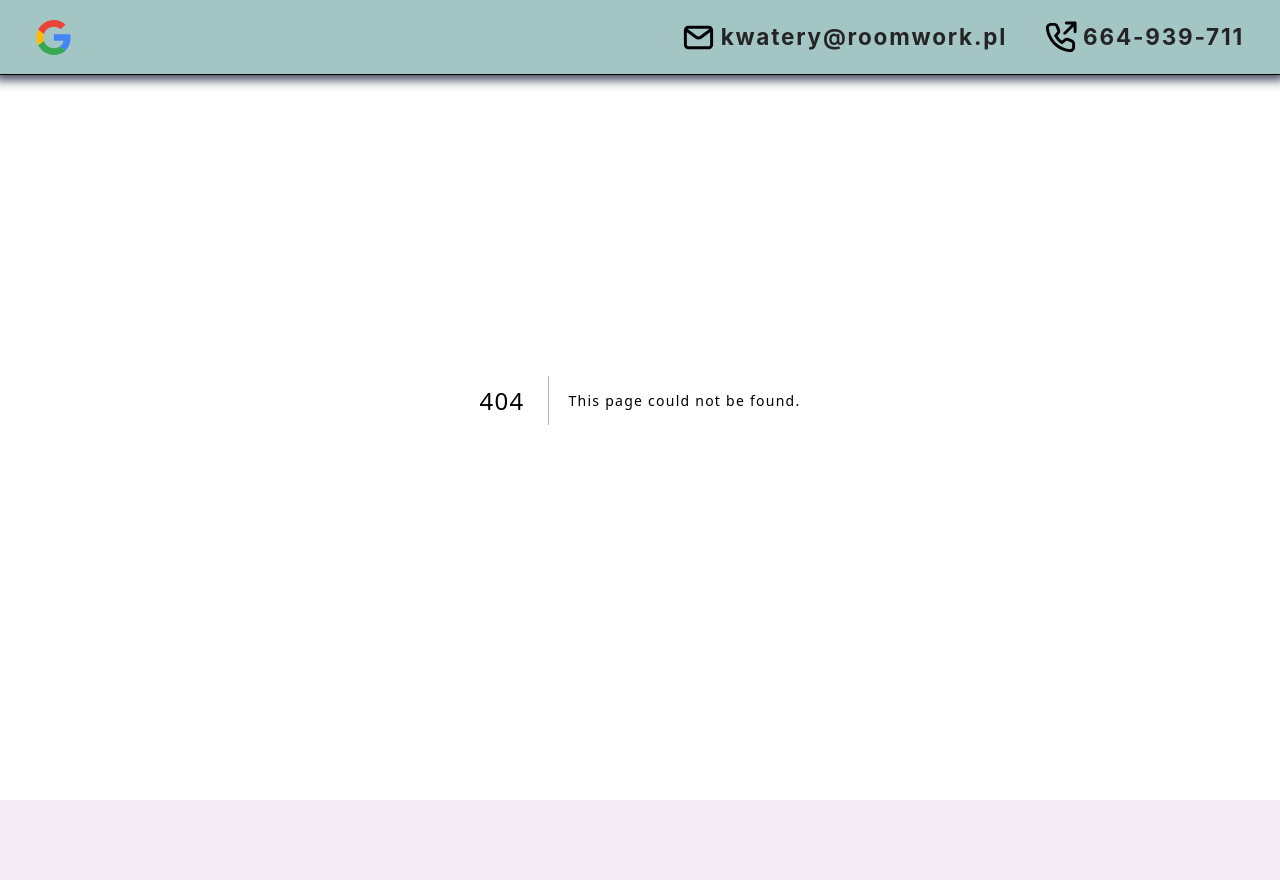
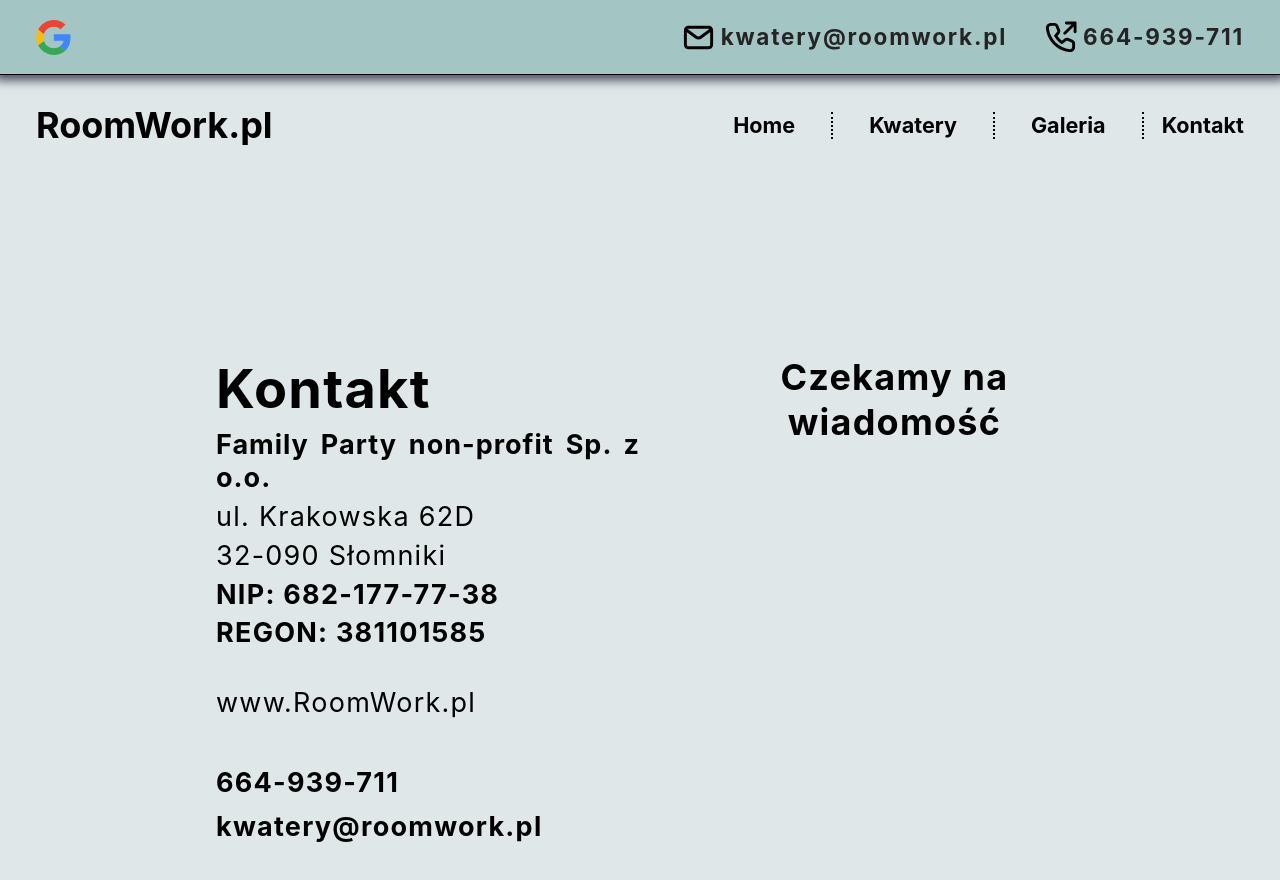
Before and after one commit to TDomagalski/nextjs-roomwork, a Next.js app: page /kontakt in a window 1280 px wide. Before the commit this address had no page. Shown: the top 880 px of the page. Before the commit the page ends 800 px from the top, so only its background shows below. Built offline with nearby package versions, Linux system fonts and the light colour scheme.

Commit message:
feat(Navbar, KontaktPage): add Navbar component, and contact page with scss & rwd

```diff
--- a/src/components/Infobar.js
+++ b/src/components/Infobar.js
@@ -1,6 +1,6 @@
 import Image from "next/image";
 
-import styles from "@/styles/components/Infobar.module.scss";
+import styles from "@/styles/components/infobar.module.scss";
 
 const Infobar = () => {
 	return (
--- a/src/components/Layout.js
+++ b/src/components/Layout.js
@@ -1,9 +1,11 @@
 import Infobar from "./Infobar";
+import Navbar from "./Navbar";
 
 export default function Layout({ children }) {
 	return (
 		<>
 			<Infobar />
+			<Navbar />
 			<div>{children}</div>
 		</>
 	);
--- /dev/null
+++ b/src/components/Navbar.js
@@ -0,0 +1,23 @@
+import Link from "next/link";
+
+import styles from "../styles/components/navbar.module.scss";
+
+export default function Navbar() {
+	return (
+		<div className={styles.navigation_bar}>
+			<div className={styles.container}>
+				<Link href="/" className={styles.logo}>
+					{/* <RoomWorkLogo /> */}
+					<span style={{ fontSize: "2rem" }}>RoomWork.pl</span>
+				</Link>
+
+				<nav>
+					<Link href="/">Home</Link>
+					<Link href="/kwatery">Kwatery</Link>
+					<Link href="/galeria">Galeria</Link>
+					<Link href="/kontakt">Kontakt</Link>
+				</nav>
+			</div>
+		</div>
+	);
+}
--- /dev/null
+++ b/src/pages/kontakt.js
@@ -0,0 +1,37 @@
+import Link from "next/link";
+
+import styles from "@/styles/pages/Kontakt.module.scss";
+
+export default function Kontakt() {
+	return (
+		<main className={styles.main}>
+			<div className={styles.page_Contact}>
+				<div className={styles.Contact_info}>
+					<h1>Kontakt</h1>
+					<p className={styles.info_company}>
+						Family Party non-profit Sp. z o.o.
+					</p>
+					<p className={styles.info_adress}>ul. Krakowska 62D</p>
+					<p className={styles.info_adress}>32-090 Słomniki</p>
+					<p className={styles.info_nip}>NIP: 682-177-77-38</p>
+					<p className={styles.info_regon}>REGON: 381101585</p>
+					<Link href="/">www.RoomWork.pl</Link>
+					<div className={styles.page_link_phoneEmail}>
+						<div className={styles.phone}>
+							{/* <PhoneIcon /> */}
+							<span>664-939-711</span>
+						</div>
+						<div className={styles.email}>
+							{/* <EmailIcon /> */}
+							<span>kwatery@roomwork.pl</span>
+						</div>
+					</div>
+				</div>
+				<div className={styles.page_Contact_form}>
+					<h2>Czekamy na wiadomość</h2>
+					{/* <ContactForm /> */}
+				</div>
+			</div>
+		</main>
+	);
+}
--- a/src/styles/components/Infobar.module.scss
+++ b/src/styles/components/Infobar.module.scss
@@ -3,6 +3,7 @@
 .infobar {
   border-bottom: 1px solid $color-border-dark;
   position: fixed;
+  top: 0;
   width: 100%;
   height: 75px;
   display: flex;
--- /dev/null
+++ b/src/styles/components/navbar.module.scss
@@ -0,0 +1,89 @@
+@import '../variables';
+
+.navigation_bar {
+  width: 100%;
+  background-color: $color-harbor-light;
+  font-weight: 700;
+  margin-top: 76px;
+  letter-spacing: 0px;
+
+  .container {
+
+    a {
+      text-decoration: none;
+    }
+
+    .logo {
+      display: inline-flex;
+      justify-content: center;
+      align-items: stretch;
+      padding: 2rem 0;
+      color: $color-font-fullDark;
+    }
+
+    nav {
+      list-style-type: none;
+      margin: 0;
+      padding: 0;
+      display: flex;
+      justify-content: space-around;
+      align-items: center;
+      // flex-wrap: wrap;
+
+      a {
+        padding: 0.4rem;
+        margin-bottom: 0.6rem;
+        border: 2px solid $color-border-dark;
+        border-radius: 1rem;
+        color: $color-font-fullDark;
+        &.active {
+          background-color: $color-harbor-darkBlue;
+          color: $color-font-fullWhite;
+        }
+      }
+    }
+  }
+}
+
+@media (min-width: 920px) {
+  .navigation_bar {
+
+    .container {
+      display: flex;
+      justify-content: space-between;
+      align-items: center;
+      padding: 0 2rem;
+
+      .logo {
+        padding: 1.5rem 0;
+
+        svg {
+          width: 50px;
+        }
+      }
+
+      nav {
+        padding: 0;
+        a {
+          margin: 0;
+          padding: 0 2rem;
+          flex-basis: auto;
+          border: none;
+          border-radius: 0;
+          border-right: 2px dotted $color-border-dark;
+          font-size: 1.2rem;
+
+          &.active {
+            background-color: inherit;
+            color: $color-harbor-darkBlue;
+          }
+
+          &:last-of-type {
+            padding: 1rem 0 1rem 1rem;
+            border-right: none;
+          }
+        }
+      }
+    }
+  }
+}
--- /dev/null
+++ b/src/styles/pages/Kontakt.module.scss
@@ -0,0 +1,160 @@
+@import '../variables';
+
+.Contact_info {
+  margin-bottom: 3rem;
+
+  p {
+    margin: 0;
+    margin-top: 5px;
+    &.info_company, &.info_nip, &.info_regon {
+      font-weight: 700;
+    }
+  }
+
+  a {
+    display: inline-block;
+    margin: 2rem 0;
+  }
+}
+
+.page_link_phoneEmail {
+  flex-basis: 100%;
+  margin: 2rem 0;
+  .phone, .email {
+    display: flex;
+    justify-content: center;
+    align-items: center;
+    margin: 10px 0;
+    svg {
+      width: 2rem;
+      margin-right: 10px;
+    }
+    span {
+      font-weight: 700;
+    }
+  }
+}
+
+.main {
+  width: 100%;
+  background-color: $color-harbor-light;
+  text-align: justify;
+  padding: 4rem 2rem;
+
+  .page_Contact {
+    .Contact_info {
+      margin-bottom: 3rem;
+
+      p {
+        margin: 0;
+        margin-top: 5px;
+        &.info_company, &.info_nip, &.info_regon {
+          font-weight: 700;
+        }
+      }
+
+      a {
+        display: inline-block;
+        margin: 2rem 0;
+      }
+
+      .info_company {
+        letter-spacing: 0;
+      }
+
+      .page_link_phoneEmail {
+        margin: 0;
+
+        .phone, .email {
+          justify-content: flex-start;
+        }
+      }
+    }
+
+    .page_Contact_form {
+      h2 {
+        text-align: center;
+      }
+      form {
+        width: 100%;
+        &.form_contact {
+          label {
+            display: flex;
+            flex-direction: column;
+            justify-content: flex-start;
+            align-items: stretch;
+            font-weight: 700;
+            margin-bottom: 1rem;
+
+            input, textarea {
+              padding: 10px;
+            }
+
+            textarea {
+              height: 200px;
+            }
+          }
+        }
+        input {
+          &.form_field_btn {
+            cursor: pointer;
+            background-color: $color-bg-green;
+            @include btn_small-long;
+            border: 1px solid $color-border-dark;
+          }
+        }
+      }
+    }
+  }
+}
+
+@media (min-width: 920px) {
+  .main {
+    .page_Contact {
+      padding: 6rem 10rem;
+      font-size: 1.5rem;
+
+      // &.container {}
+
+      &.page_Contact {
+        display: flex;
+        justify-content: space-between;
+        align-items: flex-start;
+
+        .Contact_info {
+          flex-basis: 50%;
+
+          .info_company {
+            letter-spacing: 1px;
+          }
+        }
+
+        .page_Contact_form {
+          flex-basis: 40%;
+          h2 {
+            font-size: 2rem;
+          }
+        }
+
+        .page_Contact_form {
+          form {
+            // &.form_contact {
+            //   label {
+            //     input {}
+            //     textarea {}
+            //   }
+            // }
+            input {
+              &.form_field_btn {
+                cursor: pointer;
+                background-color: $color-bg-green;
+                @include btn_small-long;
+                border: 1px solid $color-border-dark;
+              }
+            }
+          }
+        }
+      }
+    }
+  }
+}
```
